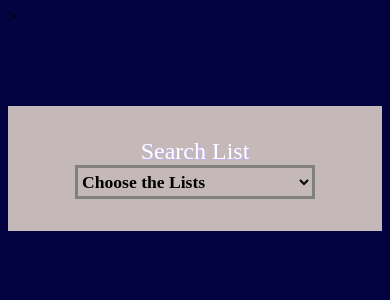
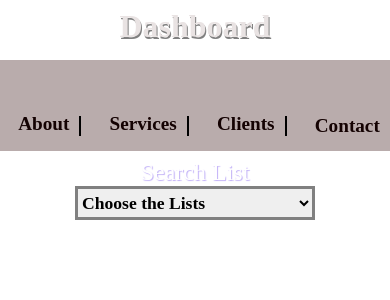
Before and after one commit to chetrajInfo/BuyingListItems, an Angular app: page /mains in a window 390 px wide. Shown: the top 300 px of the page. Built offline with nearby package versions, Linux system fonts and the light colour scheme.

Commit message:
made a change in main page and login and registration

```diff
--- a/src/app/login/login.component.css
+++ b/src/app/login/login.component.css
@@ -3,7 +3,6 @@
     margin: 0;
     box-sizing: content-box;
     font-family: 'Times New Roman', Times, serif;
-    background-color:rgb(196, 184, 184);
   }
 
   .container {
@@ -14,9 +13,11 @@
     padding: 4em;
    cursor: pointer;
   }
+  /*
   .container:hover{
     box-shadow: 1px 1px 2px 1px grey
   }
+*/
   h2{
     padding-bottom: 1em;
   }
@@ -68,3 +69,9 @@
   p{
     margin-top: 0.5em;
   }
+  .linkme{
+    margin-left: 50px;
+  }
+  .linkme1{
+    margin-left: 100px;
+  }
--- a/src/app/login/login.component.html
+++ b/src/app/login/login.component.html
@@ -8,7 +8,7 @@
       <input type="password" formControlName="password" placeholder="Password">
 
       <button>Login</button>
-      <p><a  routerLink="/reset" target="_blank">Forget Username or Password..</a></p>
-      <p><a routerLink="/register">Register Here</a></p>
+      <p class="linkme"><a  routerLink="/reset" target="_blank">Forget Username or Password..</a></p>
+      <p class="linkme1"><a routerLink="/register">Register Here</a></p>
     </form>
   </div>
--- a/src/app/mainpage/mainpage.component.css
+++ b/src/app/mainpage/mainpage.component.css
@@ -3,17 +3,64 @@
     margin: 0;
     box-sizing: content-box;
     font-family: 'Times New Roman', Times, serif;
-    background-color:rgb(196, 184, 184);
+
  }
+
+ h1{
+    color: rgb(233, 227, 227);
+    text-shadow: 1px 2px grey;
+
+ }
+
+ .sidenav {
+    height: 100%;
+    width: 190px;
+    position: fixed;
+    z-index: 1;
+    top: 0;
+    left: 0;
+    background-color: hsl(0, 8%, 70%);
+    overflow-x: hidden;
+    padding-top: 40px;
+    margin-top: 60px;
+    font-family: Georgia, 'Times New Roman', Times, serif;
+
+  }
+
+  .sidenav a {
+    padding: 6px 8px 6px 16px;
+    text-decoration: none;
+    font-size: clamp(1.2em, 2vw, 1.5em);
+    color: #140202;
+    display: block;
+    font-weight: bold;
+  }
+
+  .sidenav a:hover {
+    color: #f1f1f1;
+  }
+
+  /* Creating hr in every achor element of class sidenav in html page */
+
+  .sidenav a::after {
+    content: "";
+    display: block;
+    height: 1px;
+    background-color: black; /* Or any color you want for the line */
+    margin: 0.5em 0; /* Optional: Add some spacing around the line */
+}
+
+.sidenav a:last-child::after {
+    display: none; /* This removes the line after the last anchor element */
+}
 
 
  .container{
-     margin-top: 5em;
      display: flex;
      flex-direction: column;
      justify-items: center;
      text-align: center;
-     padding: 2em;
+     padding: 1.1em;
  }
 
 
@@ -97,13 +144,15 @@
  }
  button{
     background-color: white;
+    border-color: white;
+    border-style: none;
  }
+
  button img{
-    height: 2.5em;
-    width: 3em;
-    border: none;
-    cursor: pointer;
- }
+  height: 2.5em;
+  width: 3em;
+  cursor: pointer;
+}
 
  @media screen and (max-width:600px) {
      .formGrocery{
@@ -113,4 +162,46 @@
          width: auto;
      }
 
+
  }
+ @media screen and (max-width: 750px) {
+
+  .container{
+    margin-top: 6rem;
+   }
+     .sidenav{
+      top:60px;
+      height: auto;
+      width: 100%;
+      padding: auto;
+      margin: auto;
+      display: flex;
+      justify-content: space-evenly;
+     }
+     h1{
+      text-align: center;
+     }
+
+
+     .sidenav a {
+      display: inline-block; /* Display anchors side by side */
+      margin:auto;
+      padding:auto;
+
+
+  }
+
+  .sidenav a::after {
+      content: "";
+      display: inline-block;
+      height: 20px;         /* Adjust based on desired line height */
+      width: 2px;
+      background-color: black;
+      vertical-align: middle;
+      margin-left: 10px;
+  }
+
+
+
+
+}
--- a/src/app/mainpage/mainpage.component.html
+++ b/src/app/mainpage/mainpage.component.html
@@ -1,3 +1,14 @@
+
+<div>
+  <h1>Dashboard</h1>
+</div>
+  <div class="sidenav">
+    <a href="#about">About</a>
+    <a href="#services">Services</a>
+    <a href="#clients">Clients</a>
+    <a href="#contact">Contact</a>
+  </div>
+
 
 <div class="container">
     <form [formGroup]="myForm">
--- a/src/app/register/register.component.css
+++ b/src/app/register/register.component.css
@@ -3,7 +3,7 @@
     margin: 0;
     box-sizing: content-box;
     font-family: 'Times New Roman', Times, serif;
-    background-color:rgb(196, 184, 184);
+
   }
 
   .container {
@@ -11,12 +11,11 @@
     display: flex;
     flex-direction: column;
     align-items: center;
-    padding: 4em;
-  cursor: pointer;
+    padding: 0.9em;
+    cursor: pointer;
+
   }
-  .container:hover{
-    box-shadow: 1px 1px 2px 1px grey
-  }
+
   h2{
     padding-bottom: 1em;
   }
@@ -69,3 +68,6 @@
   a:visited{
     color: blue;
   }
+  .linkme{
+    margin-left: 50px;
+  }
--- a/src/app/register/register.component.html
+++ b/src/app/register/register.component.html
@@ -29,6 +29,6 @@
       </div>
 
       <button>Login</button>
-      <p><a routerLink="/">Already Have Account. Click Here.</a></p>
+      <p class="linkme"><a routerLink="/">Already Have Account. Click Here.</a></p>
     </form>
   </div>
--- a/src/app/resetaccount/resetaccount.component.html
+++ b/src/app/resetaccount/resetaccount.component.html
@@ -1,5 +1,5 @@
 <div class="container" >
-    <h2>Reset Usename Or Password Here.</h2>
+    <h2>Reset Password Here.</h2>
     <form [formGroup]="reset">
 
       <input type="email" formControlName="email" placeholder="Enter Your Registered Email." autocomplete="random-text">
--- a/src/index.html
+++ b/src/index.html
@@ -7,7 +7,7 @@
   <meta name="viewport" content="width=device-width, initial-scale=1">
   <link rel="icon" type="image/x-icon" href="favicon.ico">
 </head>
-<body style="background-color: rgb(3, 3, 66);"></body>>
+<body>
   <app-root></app-root>
 </body>
 </html>
```
Also changed, not shown: src/app/app.component.html (line endings or trailing spaces).
